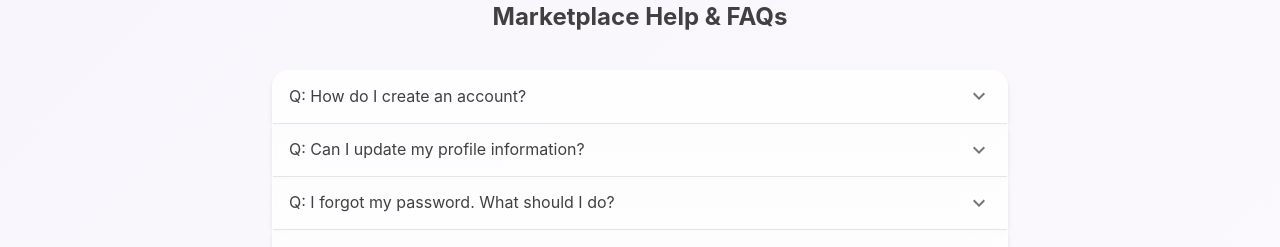
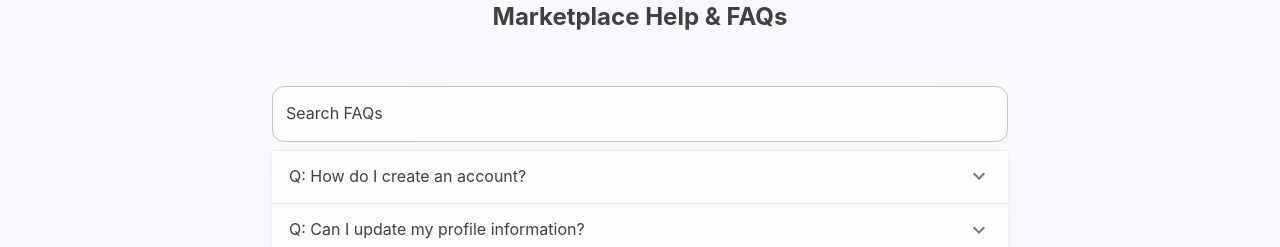
Before and after one commit to ankit6686510/buy-sell, a React (Vite) app in the folder client/: page /faq in a window 1280 px wide. Shown: the part 129-376 px from the top of the page. Built offline with nearby package versions, Linux system fonts and the light colour scheme; no server answers.

Commit message:
feat: add search functionality to FAQ component for improved user experience

```diff
--- a/client/src/components/common/FAQ.jsx
+++ b/client/src/components/common/FAQ.jsx
@@ -3,11 +3,35 @@ import AccordionSummary from '@mui/material/AccordionSummary';
 import AccordionDetails from '@mui/material/AccordionDetails';
 import Typography from '@mui/material/Typography';
 import ExpandMoreIcon from '@mui/icons-material/ExpandMore';
+import TextField from '@mui/material/TextField';
+import { useState } from 'react';
 
 export default function FAQ({ QnA }) {
+  const [search, setSearch] = useState('');
+
+  const filteredQnA = QnA.filter(
+    item =>
+      item.question.toLowerCase().includes(search.toLowerCase()) ||
+      item.answer.toLowerCase().includes(search.toLowerCase())
+  );
+
   return (
     <div>
-      {QnA.map((item, index) => (
+      <TextField
+        label="Search FAQs"
+        variant="outlined"
+        fullWidth
+        margin="normal"
+        value={search}
+        onChange={e => setSearch(e.target.value)}
+        placeholder="Type keywords..."
+      />
+      {filteredQnA.length === 0 ? (
+        <Typography variant="body2" color="textSecondary" sx={{ mt: 2 }}>
+          No FAQs found.
+        </Typography>
+      ) : (
+        filteredQnA.map((item, index) => (
           <Accordion key={index}>
             <AccordionSummary
               expandIcon={<ExpandMoreIcon />}
@@ -20,7 +44,8 @@ export default function FAQ({ QnA }) {
               <Typography component="span">Ans: {item.answer}</Typography>
             </AccordionDetails>
           </Accordion>
-      ))}
+        ))
+      )}
     </div>
   );
 }
```
Lines whose indentation alone changed are shown as unchanged.
